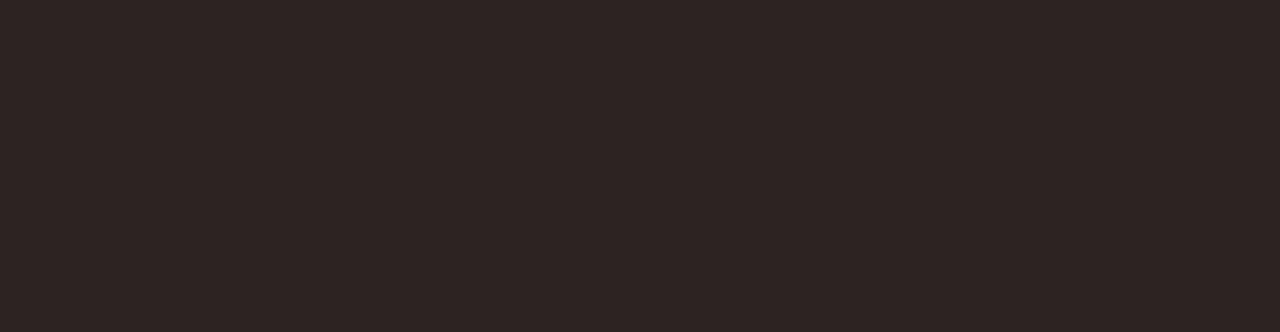
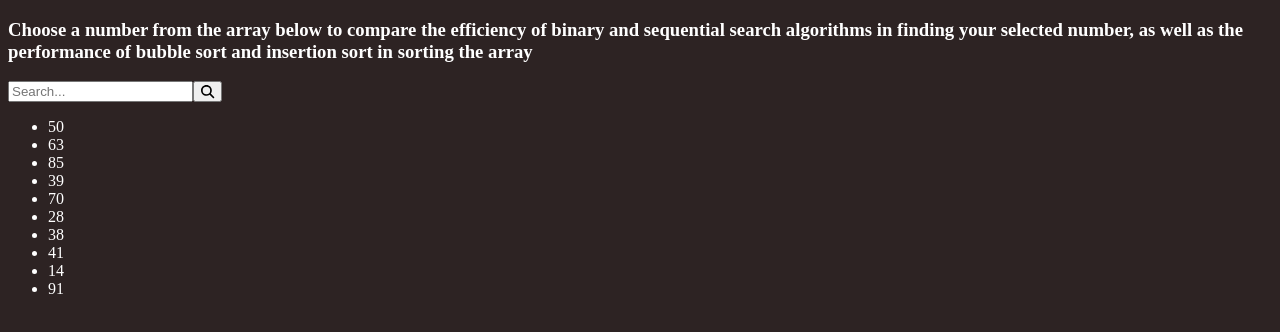
Before and after one commit to BigBobandy/React-Search-and-Sort, a React (Vite) app: page /main in a window 1280 px wide. Before the commit this address had no page. Shown: the top 332 px of the page. Built offline with nearby package versions, Linux system fonts and the light colour scheme.

Commit message:
Added pages
Added the home and main page where the search and sort will take place

```diff
--- a/src/App.jsx
+++ b/src/App.jsx
@@ -1,20 +1,15 @@
 import { useState } from "react";
 import { Route, BrowserRouter as Router, Routes } from "react-router-dom";
 import "./App.css";
-import SearchInput from "./components/SearchInput";
-import { populateArray } from "./helpers/helperFunctions";
 import HomePage from "./pages/HomePage";
+import MainPage from "./pages/MainPage";
 
 function App() {
-  const [size, setSize] = useState(11);
-  const [array, setArray] = useState([size]);
-
-  console.log(array);
-
   return (
     <Router>
       <Routes>
         <Route path="/" element={<HomePage />} />
+        <Route path="/main" element={<MainPage />} />
         {/* Add more Route components for each page */}
       </Routes>
     </Router>
--- a/src/components/List.jsx
+++ b/src/components/List.jsx
@@ -1,5 +1,25 @@
 import React, { useEffect, useState } from "react";
+import { populateArray } from "../helpers/helperFunctions";
 
 function List({ array, size }) {
+  // Creating state vaue and setter for the array
   const [items, setItems] = useState([]);
+
+  useEffect(() => {
+    // Create an array based on size variable
+    const newArray = populateArray([], size);
+
+    setItems(newArray);
+  }, [size]); // This array is the dependency list for the effect
+
+  // Render the list
+  return (
+    <ul className="list">
+      {items.map((item, index) => (
+        <li key={index}>{item}</li>
+      ))}
+    </ul>
+  );
 }
+
+export default List;
--- a/src/components/SearchInput.jsx
+++ b/src/components/SearchInput.jsx
@@ -2,7 +2,7 @@
 import { FontAwesomeIcon } from "@fortawesome/react-fontawesome";
 import React, { useState } from "react";
 
-function SearchInput() {
+function SearchInput(props) {
   //Create a state variable to store the input value
   const [inputValue, setInputValue] = useState("");
 
@@ -10,26 +10,19 @@
   const handleSubmit = (e) => {
     //Prevents the page from reloading on submission
     e.preventDefault();
-
-    //Checks if the field is empty or not and executes the code if the input field is valid
-    if (inputValue.trim()) {
-      //Call the onSearch function using the current input value
-      onSearch(inputValue);
-      //Clears input field after search
-      setInputValue("");
-    }
+    //Clears input field after search
+    setInputValue("");
   };
 
   //Function that handles changes in the input value
   const handleChange = (e) => {
     //Update the inputValue state with the new input value
     setInputValue(e.target.value);
+    props.setSearchTerm(e.target.value); // Set the searchTerm in the parent component
   };
 
   //Return the JSX markup for the Search component
   return (
-    //Form element with the onSubmit event handler
-    //The value attribute in the input element is bound to the inputValue state variable.
     <form className="search-wrapper" onSubmit={handleSubmit}>
       <input
         type="text"
--- a/src/helpers/helperFunctions.js
+++ b/src/helpers/helperFunctions.js
@@ -8,6 +8,7 @@
 
     array[i] = randomNum;
   }
+  return array;
 }
 
 // Generate a random number between 1 and 99
--- a/src/pages/HomePage.jsx
+++ b/src/pages/HomePage.jsx
@@ -1,5 +1,22 @@
 import React from "react";
+import { Link } from "react-router-dom";
 
-export default function HomePage() {
-  return <h1>Welcome to the Home Page!</h1>;
+function HomePage() {
+  return (
+    <>
+      <h1>Search & Sort Showdown: Comparing Algorithms</h1>
+      <h3>
+        Dive into the world of search and sort algorithms by comparing binary
+        and sequential search methods along with bubble and insertion sort
+        techniques. Pick a number from a given array of random numbers and watch
+        how each algorithm tackles the task of finding your number and sorting
+        the list.
+      </h3>
+      <Link to="/main">
+        <button className="begin-btn">Begin</button>
+      </Link>
+    </>
+  );
 }
+
+export default HomePage;
--- /dev/null
+++ b/src/pages/MainPage.jsx
@@ -0,0 +1,26 @@
+import React, { useState } from "react";
+import List from "../components/List";
+import SearchInput from "../components/SearchInput";
+
+function MainPage() {
+  const [size, setSize] = useState(11);
+  const [array, setArray] = useState([size]);
+  const [searchTerm, setSearchTerm] = useState("");
+
+  console.log(array);
+
+  return (
+    <div>
+      <h3>
+        Choose a number from the array below to compare the efficiency of binary
+        and sequential search algorithms in finding your selected number, as
+        well as the performance of bubble sort and insertion sort in sorting the
+        array
+      </h3>
+      <SearchInput setSearchTerm={setSearchTerm} />
+      <List array={array} size={size} />
+    </div>
+  );
+}
+
+export default MainPage;
```
